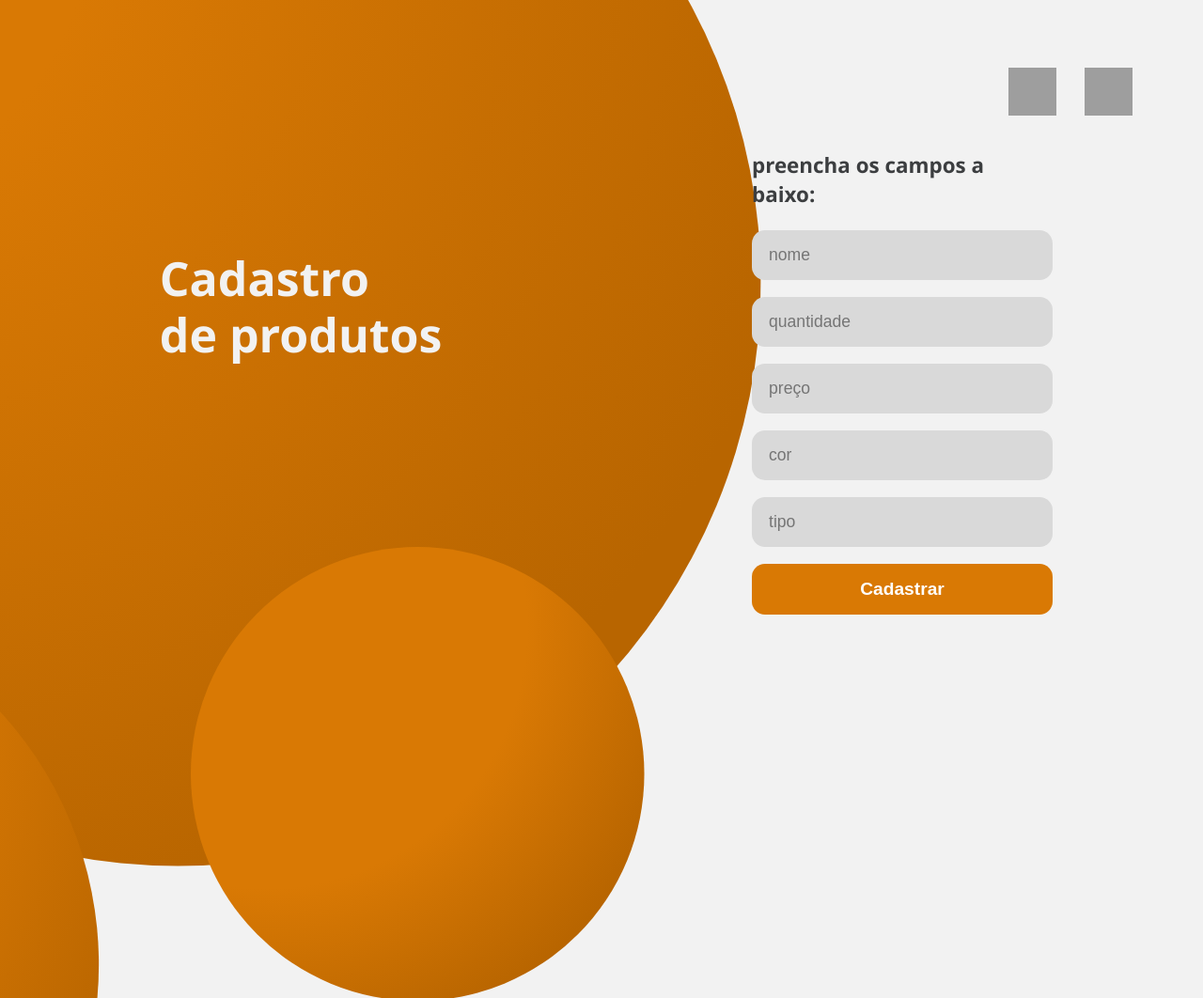
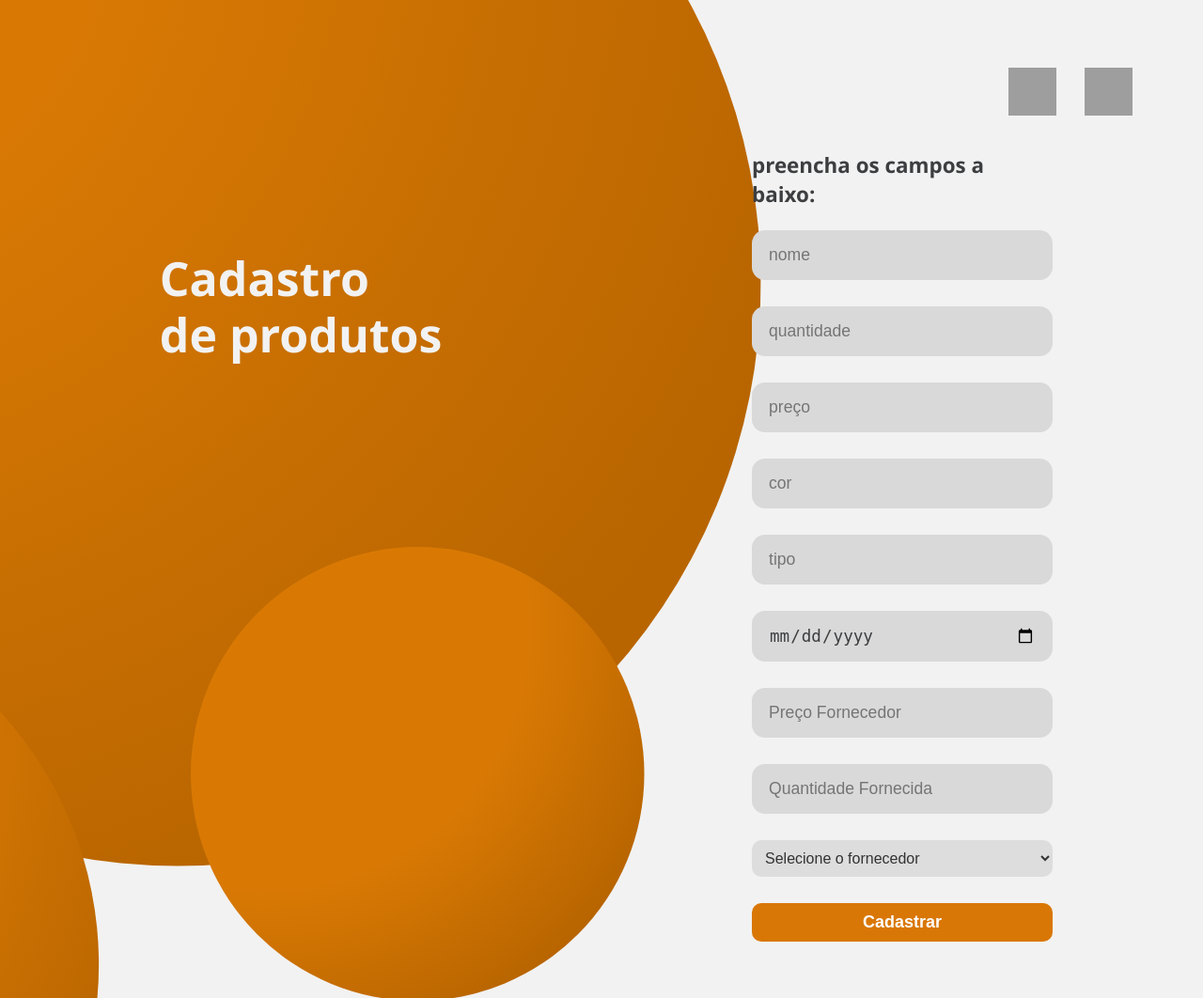
Before and after one commit to kauahv17/Loja-de-roupa, a PHP site: page /paginas/cadastro_prod.php in a window 1280 px wide. Shown: the whole page at 94% size. Run offline with PHP 8.4, Linux system fonts and the light colour scheme; data comes from the database, SQL or seed files in the repository; grey boxes are pictures that could not be loaded.

Commit message:
Cadastros
Cadastro de funcionários finalizado
Cadastro de fornecedores corrigido
Cadastro de produtos em estoque
Pequenas alterações no CSS para ajustar o formulário
Formulários atualizados conforme o necessário para realizar as inserções nas tabelas do BD

```diff
--- a/assets/css/formStyle.css
+++ b/assets/css/formStyle.css
@@ -47,6 +47,9 @@
     gap: 18px;
     width: 320px;
     margin-top: 25%;
+    overflow-y: auto;
+    padding-right: 10px;
+    padding-left: 10px;
 }
 
 .form-form h2 {
--- /dev/null
+++ b/assets/css/selectStyle.css
@@ -0,0 +1,48 @@
+/* Estilo dos inputs e do select */
+input, select {
+    width: 100%;
+    padding: 10px;
+    margin-bottom: 10px;
+    background-color: #ddd;
+    border: none;
+    border-radius: 10px;
+    font-size: 16px;
+    color: #333;
+    box-sizing: border-box;
+}
+
+/* Estilo do botão */
+button[type="submit"] {
+    width: 100%;
+    padding: 10px;
+    background-color: #d97706; /* mesma cor laranja */
+    color: white;
+    border: none;
+    border-radius: 10px;
+    font-size: 18px;
+    cursor: pointer;
+    transition: background-color 0.3s ease;
+}
+
+button[type="submit"]:hover {
+    background-color: #b45309; /* tom mais escuro no hover */
+}
+
+/* Estilo da barra de rolagem */
+::-webkit-scrollbar {
+    width: 8px;
+}
+
+::-webkit-scrollbar-track {
+    background: #f0f0f0;
+    border-radius: 10px;
+}
+
+::-webkit-scrollbar-thumb {
+    background: #ccc;
+    border-radius: 10px;
+}
+
+::-webkit-scrollbar-thumb:hover {
+    background: #aaa;
+}
--- a/paginas/cadastro_forn.php
+++ b/paginas/cadastro_forn.php
@@ -21,7 +21,7 @@
                     <a href="fornecedores.php"><img src="../assets/img/voltar.svg" alt="voltar"></a>
                     <a href="../index.php"><img src="../assets/img/gear.svg" alt="Configurações"></a>
                 </div>
-                <form class="form-form" action="../db/processa_cadastro.php" method="POST">
+                <form class="form-form" action="../db/processa_fornecedor.php" method="POST">
                     <h2 class="h1-right">preencha os campos a baixo:</h2>
                     <input type="text" name="nome" placeholder="nome" required>
                     <input type="text" name="cnpj" placeholder="cnpj" required>
--- a/paginas/cadastro_prod.php
+++ b/paginas/cadastro_prod.php
@@ -10,6 +10,7 @@
     <title>Cadastro</title>
     <link rel="stylesheet" href="../assets/css/style.css">
     <link rel="stylesheet" href="../assets/css/formStyle.css">
+    <link rel="stylesheet" href="../assets/css/selectStyle.css">
 </head>
 
 <body>
@@ -24,14 +25,34 @@
                     <a href="estoque.php"><img src="../assets/img/voltar.svg" alt="voltar"></a>
                     <a href="../index.php"><img src="../assets/img/gear.svg" alt="Configurações"></a>
                 </div>
-                <form class="form-form" action="../db/processa_cadastro.php" method="POST">
+                <form class="form-form" action="../db/processa_produto.php" method="POST">
                     <h2 class="h1-right">preencha os campos a baixo:</h2>
                     <input type="text" name="nome" placeholder="nome" required>
                     <input type="text" name="quantidade" placeholder="quantidade" required>
-                    <input type="text" name="preço" placeholder="preço" required>
+                    <input type="text" name="preco" placeholder="preço" required>
                     <input type="text" name="cor" placeholder="cor" required>
                     <input type="text" name="tipo" placeholder="tipo" required>
-                    <button type="submit">Cadastrar</button>
+                    <input type="date" name="data_fornecimento" required>
+                    <input type="text" name="preco_for" placeholder="Preço Fornecedor" required>
+                    <input type="text" name="quantidade_for" placeholder="Quantidade Fornecida" required>
+                    <!-- Fornecedor -->
+                        <select name="idfornecedor" required>
+                            <option value="">Selecione o fornecedor</option>
+                            <?php
+                                include_once("../db/conexao.php");
+                                $sql = "SELECT idfornecedor, nome FROM fornecedor";
+                                $result = mysqli_query($conn, $sql);
+
+                            if($result){
+                                while($row = mysqli_fetch_assoc($result)){
+                                    echo "<option value='{$row['idfornecedor']}'>{$row['nome']}</option>";
+                                }
+                            } else {
+                                echo "<option value=''>Erro ao carregar fornecedores</option>";
+                            }
+                            ?>
+                        </select>
+                    <button type="submit">Cadastrar</button><br>
                 </form>
             </div>
         </div>
--- a/paginas/fornecedores.php
+++ b/paginas/fornecedores.php
@@ -16,7 +16,7 @@
         <a href="home.php"><img src="../assets/img/voltar.svg" alt="Voltar"></a>
     </div>
     <div class="settings-icon right">
-        <a href="../db/processa_fornecedor.php"><img src="../assets/img/add_forn.svg" alt="Adicionar"></a>
+        <a href="./cadastro_forn.php"><img src="../assets/img/add_forn.svg" alt="Adicionar"></a>
         <a href="../index.php"><img src="../assets/img/gear.svg" alt="Configurações"></a>
     </div>
     <div class="fornecedor-container">
```
Also changed, not shown: db/processa_cadastro.php (+7 -4 lines), db/processa_fornecedor.php (+21 -33 lines), db/processa_produto.php (added, +52 -0 lines).
